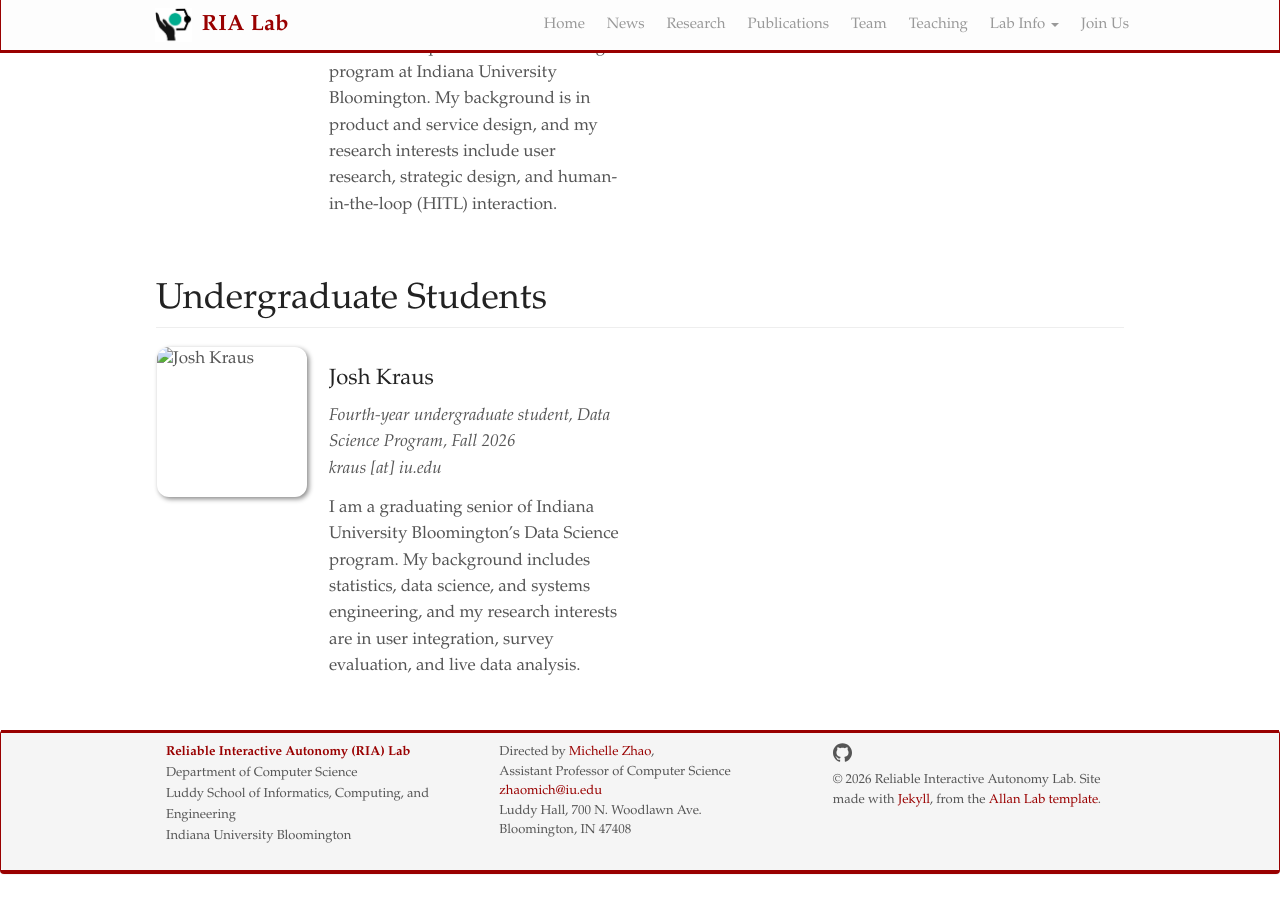
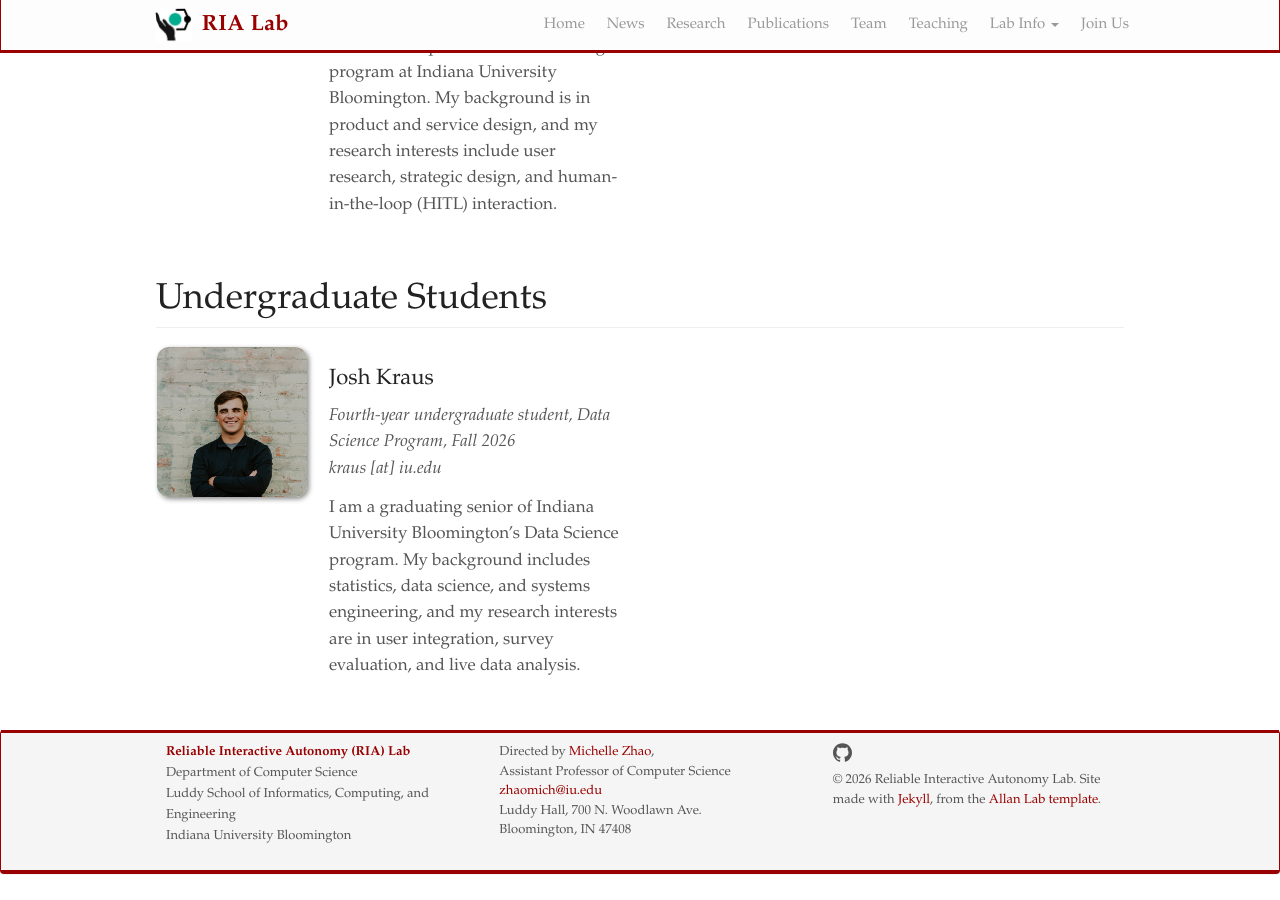
Before and after one commit to reliable-interactive-autonomy-lab/reliable-interactive-autonomy-lab.github.io, a Jekyll site: the page built from _pages/team.md, in a window 1280 px wide and 900 px high, scrolled down 1914 px. Built offline with Jekyll 4.4.1, drawn with Linux system fonts in a browser that asks for light colours; nearby versions of some CDN libraries.

Commit message:
Update image source path for team member photos

```diff
--- a/_pages/team.md
+++ b/_pages/team.md
@@ -122,7 +122,7 @@ Openings for Master's and undergraduate researchers are described on the [join p
 
 <div class="col-sm-6 clearfix">
   {% if member.photo %}
-  <img src="{{ site.url }}{{ site.baseurl }}/images/{{ member.photo }}" class="team-photo" alt="{{ member.name }}" style="float: left" />
+  <img src="{{ site.url }}{{ site.baseurl }}/images/headshots/{{ member.photo }}" class="team-photo" alt="{{ member.name }}" style="float: left" />
   {% endif %}
   <div class="member-meta">
   <h4>{{ member.name }}</h4>
```
